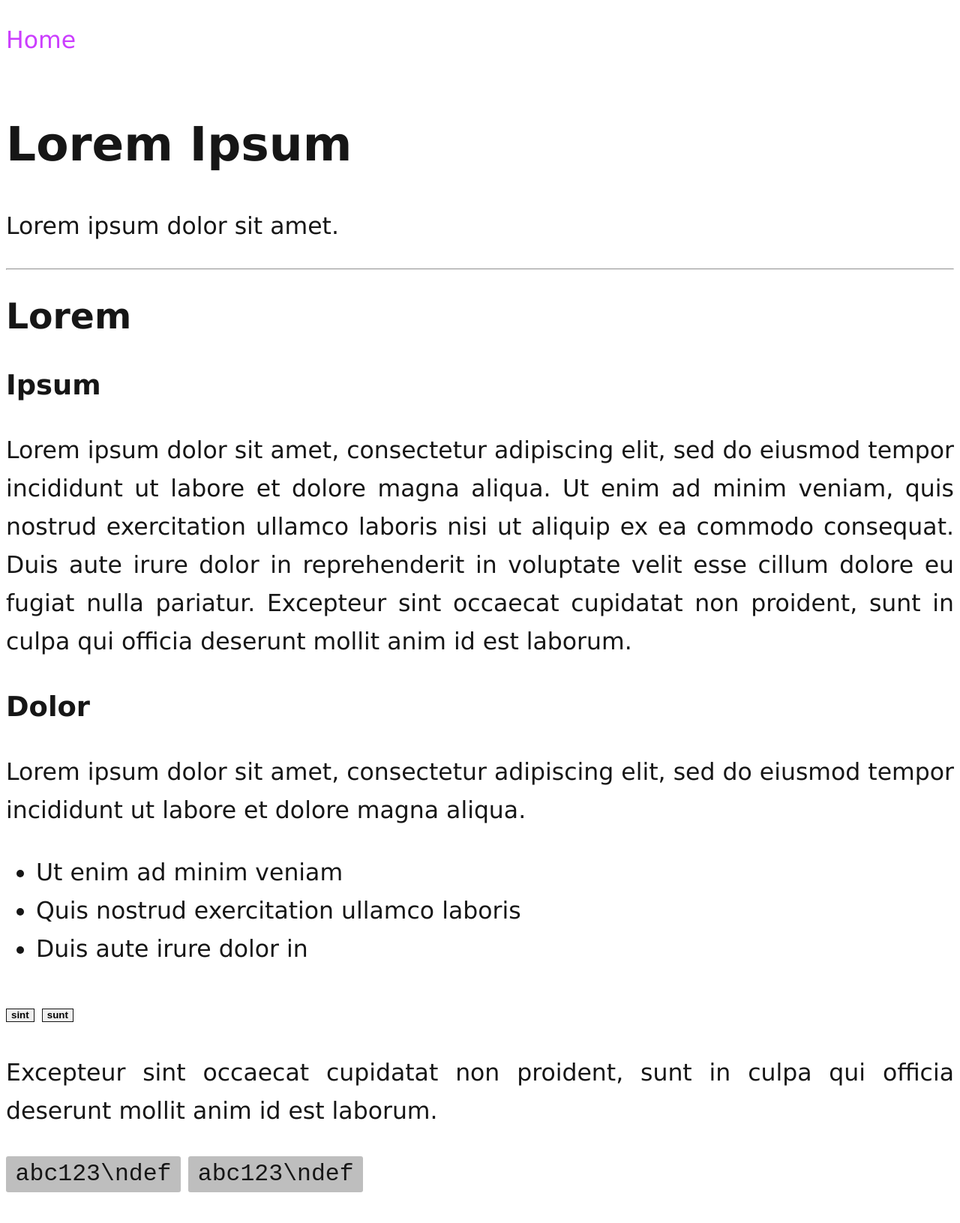
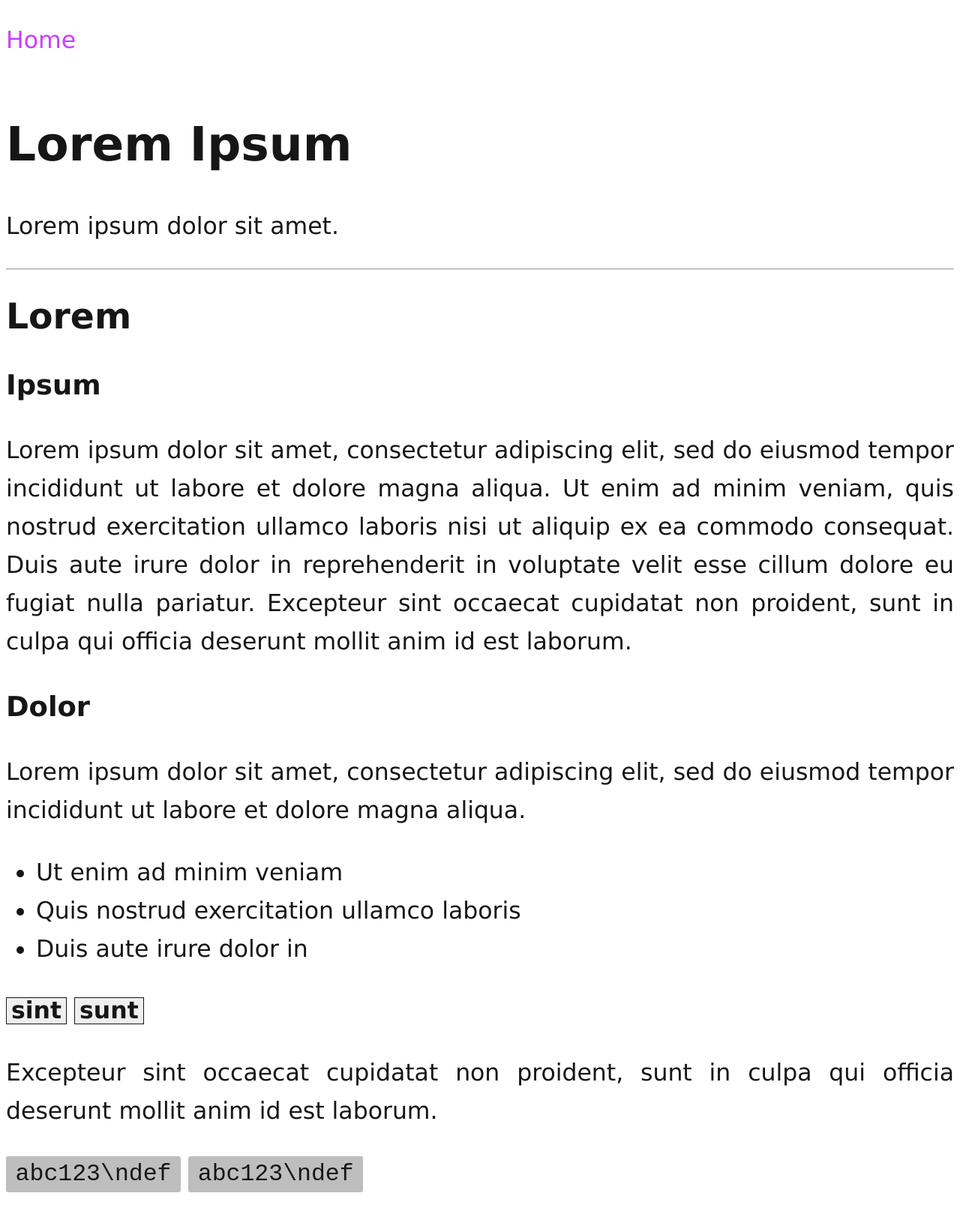
Before and after one commit to ueita/ueita.github.io, a Jekyll site: the page built from page.html, in a window 1280 px wide. Shown: the whole page at 75% size. Built offline with Jekyll 4.4.1, drawn with Linux system fonts in a browser that asks for light colours.

Commit message:
fixed buttons

```diff
--- a/_sass/_typography.scss
+++ b/_sass/_typography.scss
@@ -19,7 +19,10 @@ h1, h2, h3, h4, h5, h6 {
 }
 
 .btn {
+    font-family: $font;
+    font-size: 3.5vmin;
     font-weight: bold;
+    color: $near-black;
 
     text-align: center;
     border: 1px solid $near-black;
```
